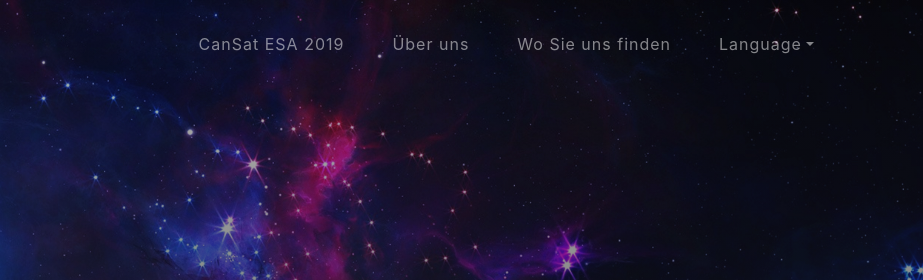
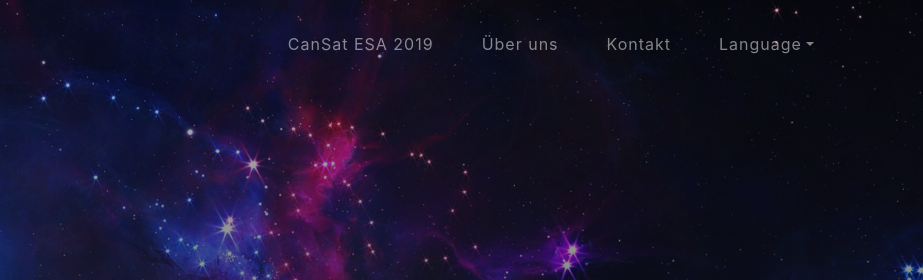
Before and after one commit to Nydery/spacelab, a website with bundled scripts: page index.html in a window 1280 px wide. Shown: the top 280 px of the page, 357-1280 px from the left. Built offline with nearby package versions, Linux system fonts and the light colour scheme.

Commit message:
Update index.html

```diff
--- a/index.html
+++ b/index.html
@@ -40,7 +40,7 @@
             <a class="nav-link js-scroll-trigger" href="#projects">Über uns</a>
           </li>
           <li class="nav-item">
-            <a class="nav-link js-scroll-trigger" href="#signup">Wo Sie uns finden</a>
+            <a class="nav-link js-scroll-trigger" href="#signup">Kontakt</a>
           </li>
           <li class="nav-item dropdown">
               <a class="nav-link dropdown-toggle" data-toggle="dropdown" href="#" role="button" aria-haspopup="true" aria-expanded="false">Language</a>
```
